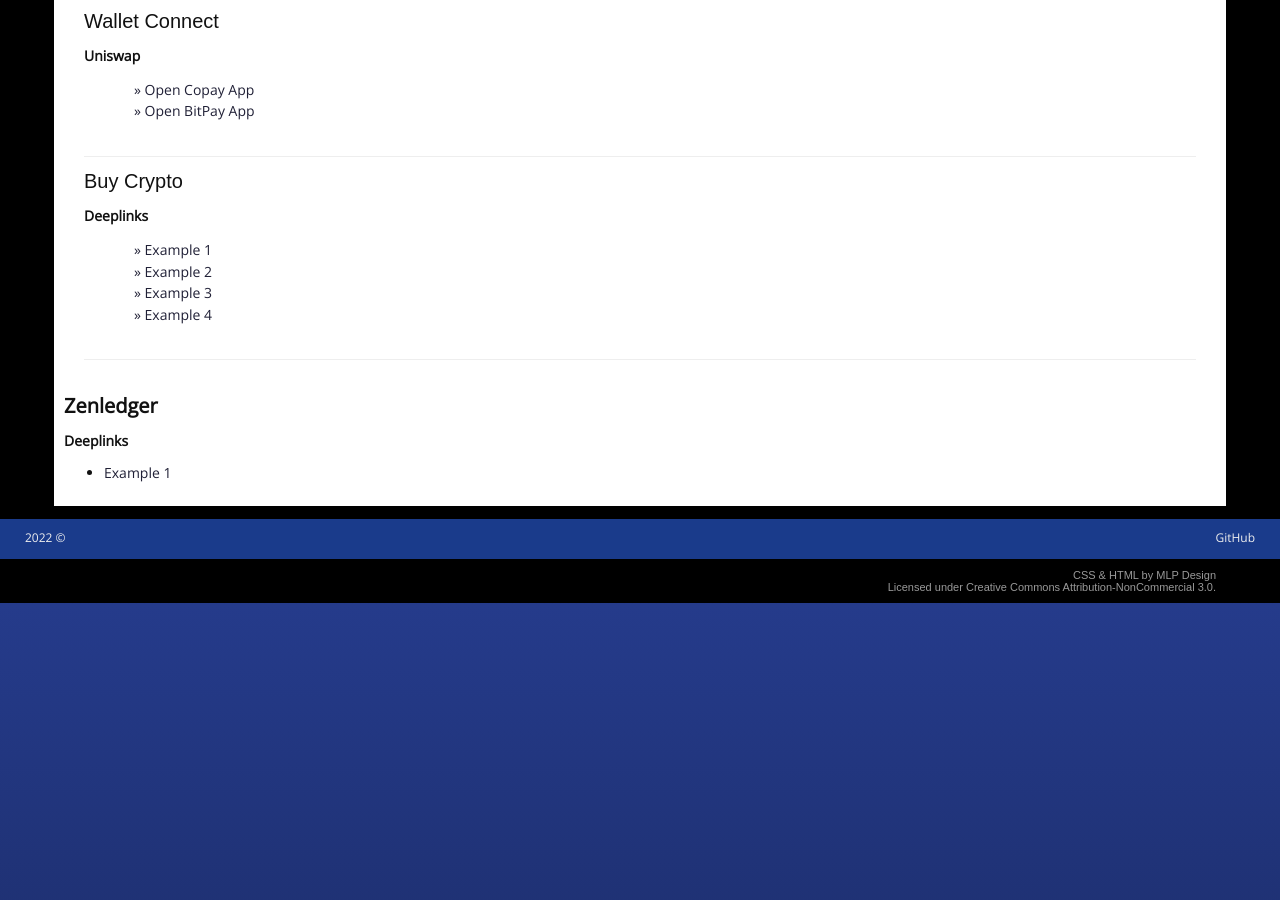
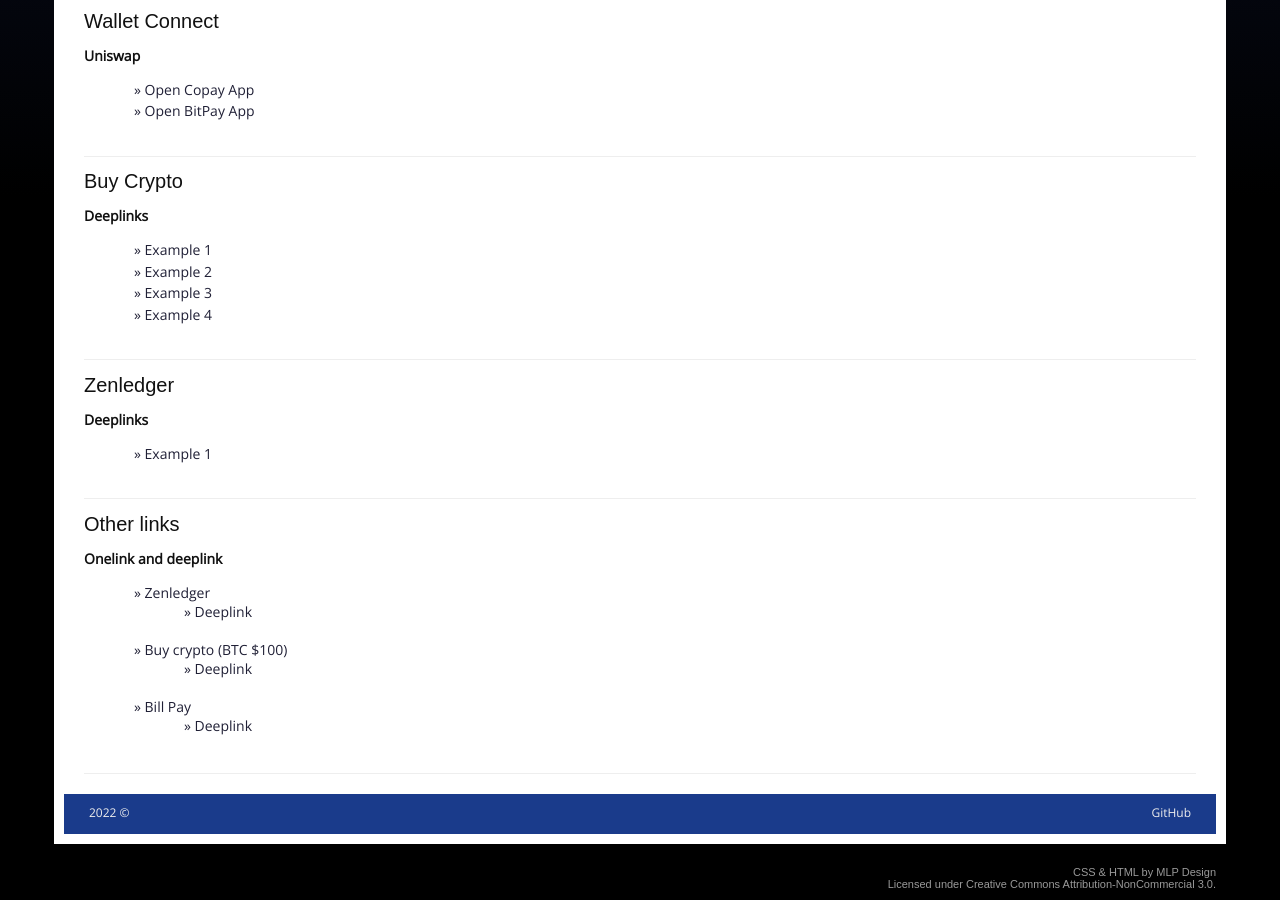
Before and after one commit to cmgustavo/website, a Jekyll site: the page index.html, which Jekyll copies as it is, in a window 1280 px wide and 900 px high, scrolled down 1915 px. Built offline with Jekyll 4.4.1, drawn with Linux system fonts in a browser that asks for light colours; before the commit the page ends 2518 px from its top, so only the background shows below that.

Commit message:
add more onelink and deeplinks

```diff
--- a/index.html
+++ b/index.html
@@ -279,7 +279,6 @@
             </li>
           </ul>
         </div>
-      </div>
 
         <div class="item">
           <h1>Zenledger</h1>
@@ -289,6 +288,32 @@
               <a href="bitpay://connections/zenledger">
                 Example 1
               </a>
+            </li>
+          </ul>
+        </div>
+
+        <div class="item">
+          <h1>Other links</h1>
+          <h3>Onelink and deeplink</h3>
+          <ul class="no-bullet">
+            <li><a href="https://bitpay.onelink.me/Cenw/554nhp8w">Zenledger</a>
+              <ul>
+                <li><a href="bitpay://connections/zenledger">Deeplink</a></li>
+              </ul>
+            </li>
+          </ul>
+          <ul class="no-bullet">
+            <li><a href="https://bitpay.onelink.me/Cenw/34b7d8ko">Buy crypto (BTC $100)</a>
+              <ul>
+                <li><a href="bitpay://buy-crypto?currencyAbbreviation=btc&amount=100">Deeplink</a></li>
+              </ul>
+            </li>
+          </ul>
+          <ul class="no-bullet">
+            <li><a href="https://bitpay.onelink.me/Cenw/741iawkm">Bill Pay</a>
+              <ul>
+                <li><a href="bitpay://billpay">Deeplink</a></li>
+              </ul>
             </li>
           </ul>
         </div>
```
